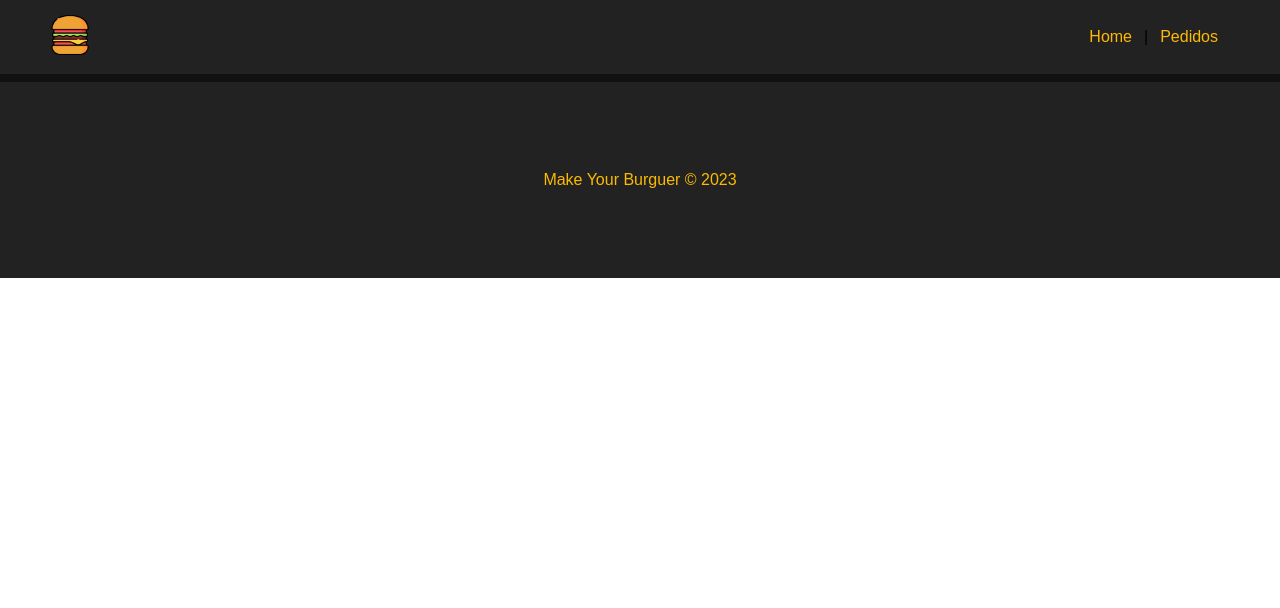
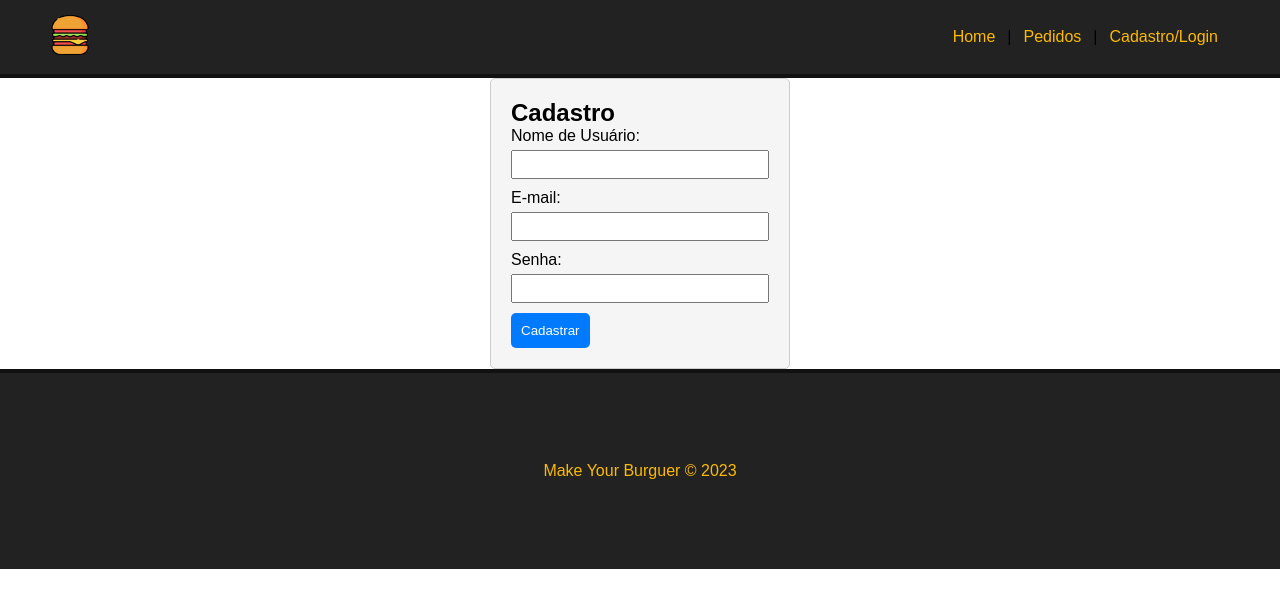
Before and after one commit to Colombao/hamburger, a Vue app: page /Cadastro in a window 1280 px wide. Shown: the top 608 px of the page. Built offline with nearby package versions, Linux system fonts and the light colour scheme.

Commit message:
Login/Cadastro
Coloquei na navbar o acesso a pagina de login e de cadastro. É possivel acessar direto pelas rotas /Login e /Cadastro.

```diff
--- a/package.json
+++ b/package.json
@@ -15,6 +15,7 @@
     "vue-router": "^4.0.3"
   },
   "devDependencies": {
+    "@vue/cli": "^5.0.8",
     "@vue/cli-plugin-babel": "~5.0.0",
     "@vue/cli-plugin-router": "~5.0.0",
     "@vue/cli-service": "~5.0.0"
--- a/src/components/navbar.vue
+++ b/src/components/navbar.vue
@@ -4,7 +4,8 @@
         <img :src="logo" :alt="alt" id="logo">
     </router-link>
     <router-link to="/">Home</router-link> |
-    <router-link to="/Pedidos">Pedidos</router-link>
+    <router-link to="/Pedidos">Pedidos</router-link> |
+    <router-link to="/Login">Cadastro/Login</router-link>
   </div>
 </template>
 <script>
--- a/src/router/index.js
+++ b/src/router/index.js
@@ -5,17 +5,24 @@ import {
 import HomeView from '../views/HomeView.vue'
 
 const routes = [{
-    path: '/',
-    name: 'home',
-    component: HomeView
+  path: '/',
+  name: 'Home',
+  component: HomeView
+},
+  {
+    path: '/Pedidos',
+    name: 'Pedidos',// route level code-splitting // this generates a separate chunk (about.[hash].js) for this route // which is lazy-loaded when the route is visited.
+    component: () => import( /* webpackChunkName: "Pedidos" */ '../views/Pedidos.vue')
   },
   {
-    path: '/Pedidos',
-    name: 'Pedidos',
-    // route level code-splitting
-    // this generates a separate chunk (about.[hash].js) for this route
-    // which is lazy-loaded when the route is visited.
-    component: () => import( /* webpackChunkName: "Pedidos" */ '../views/Pedidos.vue')
+    path: '/Login',
+    name: 'Login_form',
+    component: () => import( /* webpackChunkName: "Pedidos" */ '../views/Login_form.vue')
+  },
+  {
+    path: '/Cadastro',
+    name: 'Cadastro',
+    component: () => import( /* webpackChunkName: "Pedidos" */ '../views/Cad_form.vue')
   }
 ]
 
--- /dev/null
+++ b/src/views/Cad_form.vue
@@ -0,0 +1,73 @@
+<template>
+    <div class="signup-form">
+      <h2>Cadastro</h2>
+      <form @submit.prevent="signup">
+        <label for="username">Nome de Usuário:</label>
+        <input type="text" id="username" v-model="username" required>
+
+        <label for="email">E-mail:</label>
+        <input type="email" id="email" v-model="email" required>
+
+        <label for="password">Senha:</label>
+        <input type="password" id="password" v-model="password" required>
+
+        <button type="submit">Cadastrar</button>
+      </form>
+    </div>
+  </template>
+
+  <script>
+  export default {
+    name: 'SignupForm',
+    data() {
+      return {
+        username: '',
+        email: '',
+        password: '',
+      };
+    },
+    methods: {
+      signup() {
+        // Aqui você pode implementar a lógica de cadastro
+        // Por exemplo, enviar os dados para um servidor ou salvar localmente
+        alert('Cadastro bem-sucedido! Redirecionando para a página de login...');
+        this.$router.push({ name: 'Login_form' });
+      },
+    },
+  };
+  </script>
+
+  <style scoped>
+  .signup-form {
+    max-width: 300px;
+    margin: 0 auto;
+    padding: 20px;
+    border: 1px solid #ccc;
+    border-radius: 5px;
+    background-color: #f5f5f5;
+  }
+
+  label {
+    display: block;
+    margin-bottom: 5px;
+  }
+
+  input {
+    width: 100%;
+    padding: 5px;
+    margin-bottom: 10px;
+  }
+
+  button {
+    background-color: #007bff;
+    color: #fff;
+    border: none;
+    padding: 10px;
+    border-radius: 5px;
+    cursor: pointer;
+  }
+
+  button:hover {
+    background-color: #0056b3;
+  }
+  </style>
--- /dev/null
+++ b/src/views/Login_form.vue
@@ -0,0 +1,73 @@
+<template>
+  <div class="login-form">
+    <h2>Login</h2>
+    <form @submit.prevent="login">
+      <label for="username">Nome de Usuário:</label>
+      <input type="text" id="username" v-model="username" required>
+      <label for="password">Senha:</label>
+      <input type="password" id="password" v-model="password" required>
+      <button type="submit">Entrar</button>
+      <router-link id = "cd" to="/Cadastro">Cadastre-se</router-link>
+    </form>
+  </div>
+</template>
+
+  <script>
+  export default {
+    data() {
+      return {
+        username: '',
+        password: '',
+      };
+    },
+    methods: {
+      login() {
+        if (this.username === 'usuario' && this.password === 'senha') {
+          alert('Login bem-sucedido! Redirecionando para a página inicial...');
+          this.$router.push({ name: 'Home' });
+        } else {
+          alert('Login falhou. Verifique seu nome de usuário e senha.');
+        }
+      },
+    },
+  };
+  </script>
+
+  <style scoped>
+  .login-form {
+    max-width: 300px;
+    margin: 0 auto;
+    padding: 20px;
+    border: 1px solid #ccc;
+    border-radius: 5px;
+    background-color: #f5f5f5;
+  }
+
+  #cd{
+    float: right;
+  }
+
+  label {
+    display: block;
+    margin-bottom: 5px;
+  }
+
+  input {
+    width: 100%;
+    padding: 5px;
+    margin-bottom: 10px;
+  }
+
+  button {
+    background-color: #007bff;
+    color: #fff;
+    border: none;
+    padding: 10px;
+    border-radius: 5px;
+    cursor: pointer;
+  }
+
+  button:hover {
+    background-color: #0056b3;
+  }
+  </style>
```
Also changed, not shown: src/App.vue (line endings or trailing spaces), 1 other file (tests, documents, lock files or other folders).
